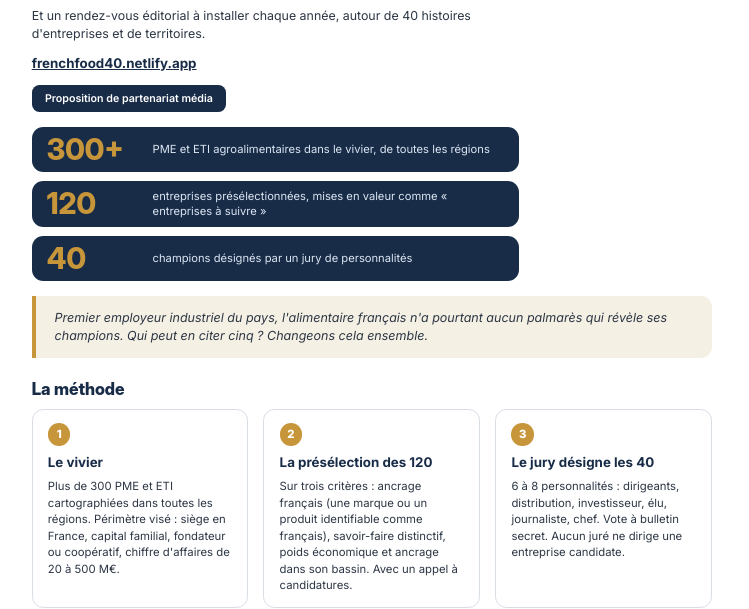
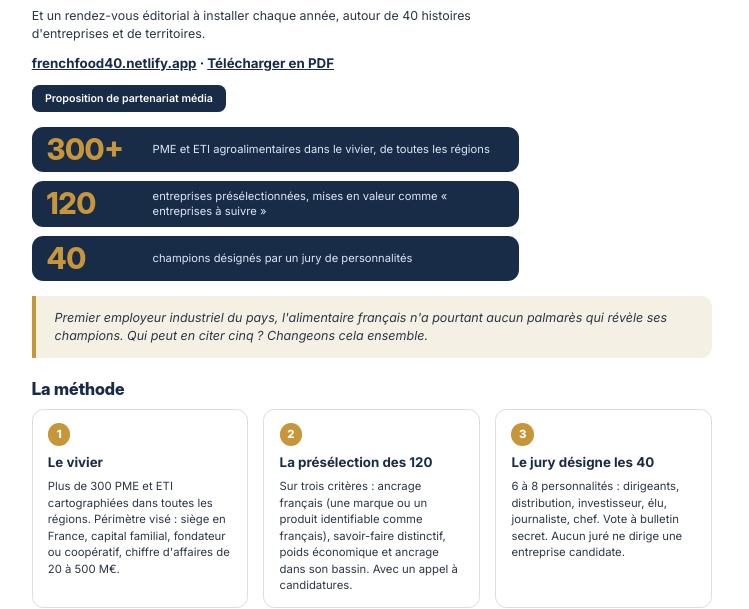
Before and after one commit to anouvion/frenchfood40, a plain HTML site: page dossier-partenaires/dossier_partenaires_french_food_40.html in a window 1280 px wide. Shown: the part 205-814 px from the top of the page, without its empty margins (25-774 px from the left). Drawn offline with Linux system fonts and the light colour scheme.

Commit message:
Dossier partenaire: lien de téléchargement PDF et export PDF
- Lien "Télécharger en PDF" sur la couverture (masqué à l'impression)
- Export A4 de 3 pages: dossier_partenaires_french_food_40.pdf

Co-Authored-By: Claude Haiku 5.5 <noreply@anthropic.com>
Claude-Session: https://claude.ai/code/session_01Mc8crz6FmGAcRyCgHMVzJC

```diff
--- a/dossier-partenaires/dossier_partenaires_french_food_40.html
+++ b/dossier-partenaires/dossier_partenaires_french_food_40.html
@@ -65,6 +65,8 @@ ul.clean li::before { content:""; position:absolute; left:0; top:1.9mm; width:1.
 .eyebrow-marque { font-size:18pt; letter-spacing:.06em; }
 .maquette { display:grid; grid-template-columns:1fr 1fr; gap:6mm; margin-top:6mm; }
 .maquette img { display:block; width:100%; height:auto; border:1px solid var(--line); box-shadow:0 2mm 6mm rgba(24,44,72,.12); }
+.pdf-link { color:var(--navy); font-weight:700; text-decoration:underline; }
+@media print { .pdf-link { display:none; } }
 </style></head><body>
 
 <section class="page">
@@ -73,7 +75,7 @@ ul.clean li::before { content:""; position:absolute; left:0; top:1.9mm; width:1.
       <div class="eyebrow eyebrow-marque">French Food 40 · Édition #1 · 2027</div>
       <h1>Un palmarès annuel qui révèle les PME et ETI qui font l'alimentaire français, sur le modèle du French Tech Next 40/120.</h1>
       <p class="sub">Et un rendez-vous éditorial à installer chaque année, autour de 40 histoires d'entreprises et de territoires.</p>
-      <div class="url"><a href="https://frenchfood40.netlify.app/">frenchfood40.netlify.app</a></div>
+      <div class="url"><a href="https://frenchfood40.netlify.app/">frenchfood40.netlify.app</a> · <a class="pdf-link" href="dossier_partenaires_french_food_40.pdf" download>Télécharger en PDF</a></div>
       <span class="chip">Proposition de partenariat média</span>
       <div class="stats">
         <div class="stat"><div class="n">300+</div><div class="l">PME et ETI agroalimentaires dans le vivier, de toutes les régions</div></div>
```
Also changed, not shown: 1 other file.
